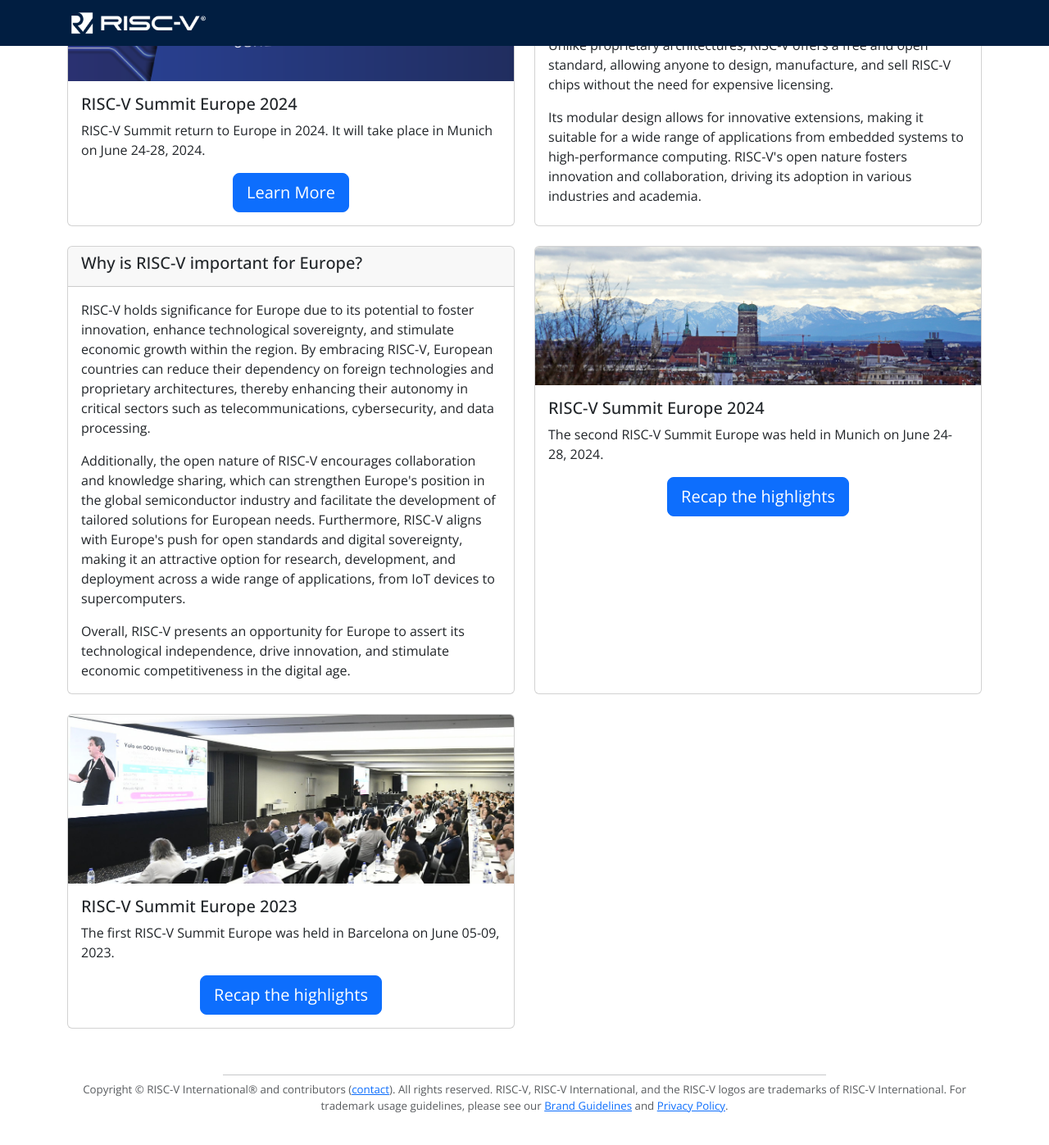
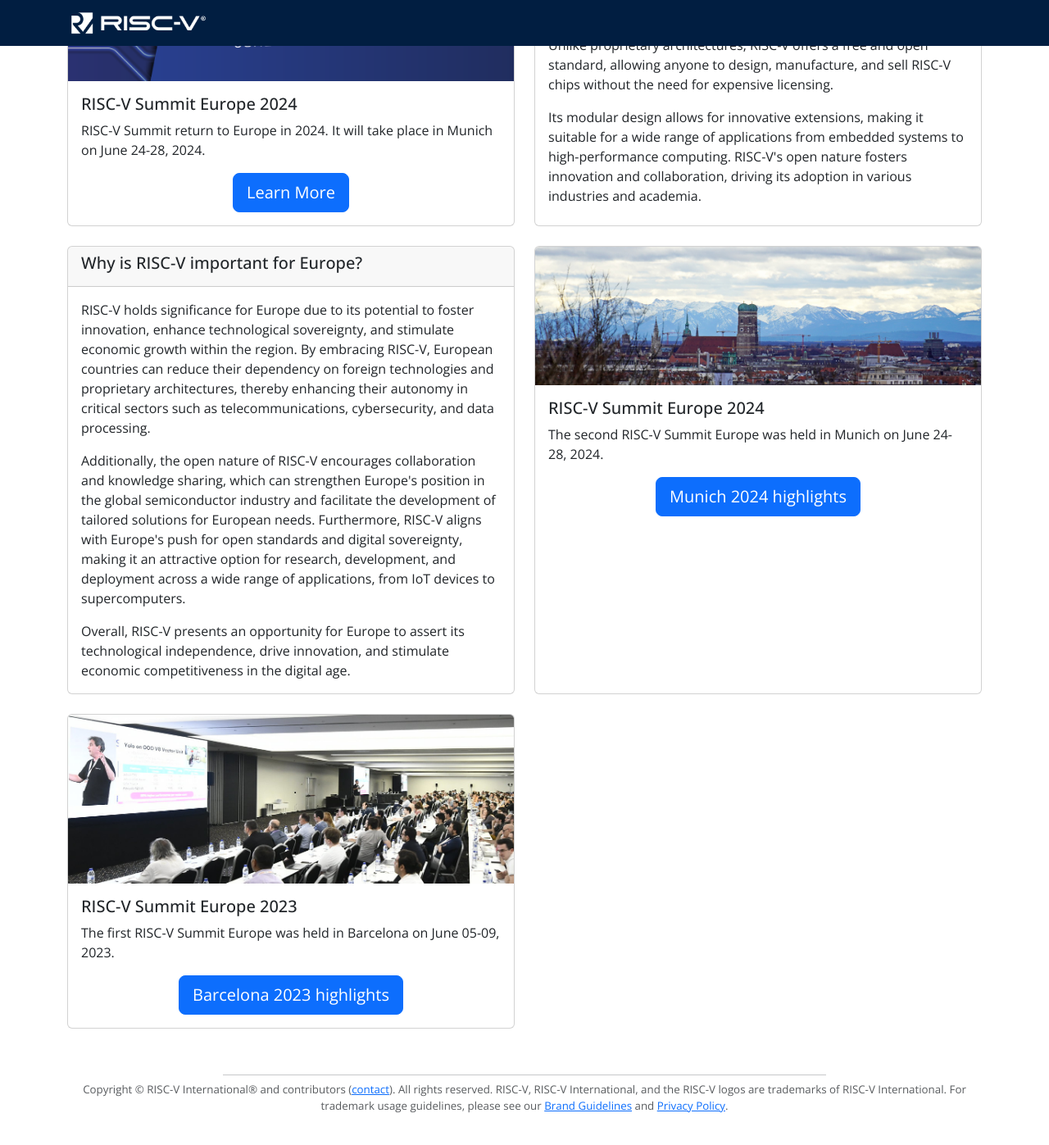
Before and after one commit to riscv-europe/summit-website-development, a Jekyll site: the page built from index.md, in a window 1280 px wide and 1400 px high, scrolled down 146 px. Shown: the top 1397 px of the window at 82% size. Built offline with Jekyll 4.4.1, drawn with Linux system fonts in a browser that asks for light colours.

Commit message:
Fix: year specific buttons.

```diff
--- a/index.md
+++ b/index.md
@@ -88,7 +88,7 @@
         </p>
         <div class="text-center">
           <a href="summit/2024" class="btn btn-primary btn-lg"
-            >Recap the highlights</a
+            >Munich 2024 highlights</a
           >
         </div>
       </div>
@@ -109,7 +109,7 @@
         </p>
         <div class="text-center">
           <a href="summit/2023" class="btn btn-primary btn-lg"
-            >Recap the highlights</a
+            >Barcelona 2023 highlights</a
           >
         </div>
       </div>
```
